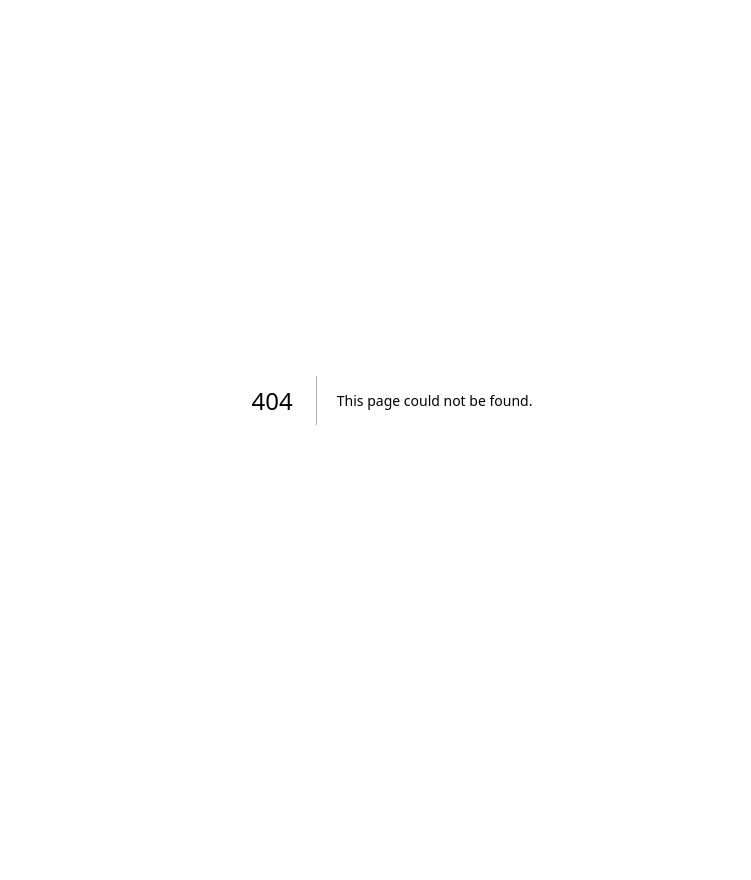
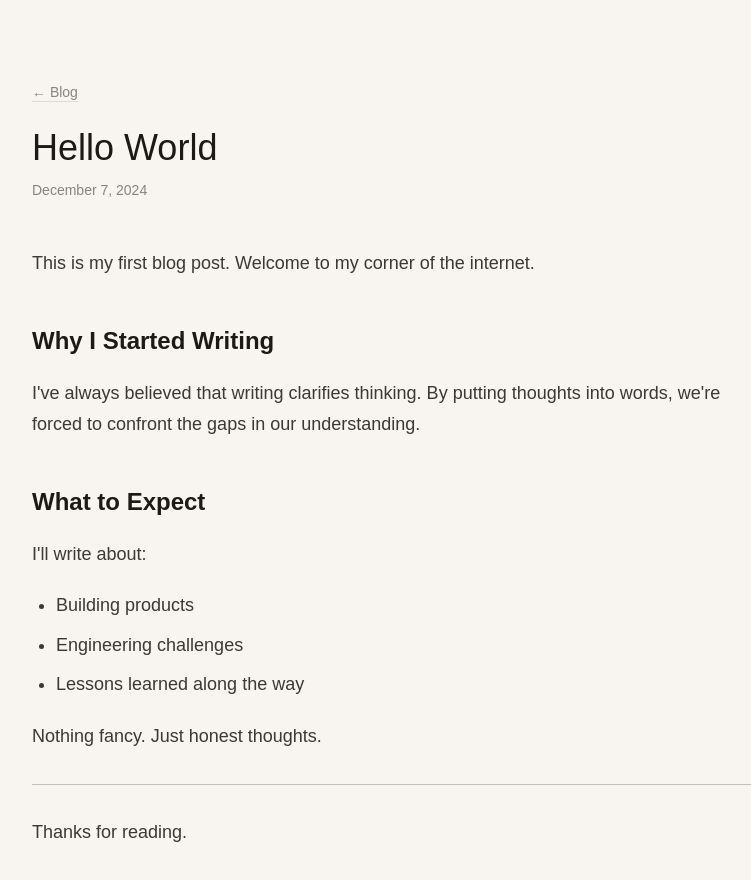
Before and after one commit to ShJavokhir/javokhir.com, a Next.js app: page /blog/hello-world in a window 1280 px wide. Before the commit this address had no page. Shown: the top 880 px of the page, without its empty margins (248-999 px from the left). Before the commit the page ends 800 px from the top, so only its background shows below. Built offline with nearby package versions, Linux system fonts and the light colour scheme.

Commit message:
add static markdown blog
- Blog list page at /blog with post previews
- Single post page at /blog/[slug] with markdown rendering
- Minimal prose styling matching site aesthetic
- Sample post in content/blog/hello-world.md

```diff
--- /dev/null
+++ b/content/blog/hello-world.md
@@ -0,0 +1,25 @@
+---
+title: "Hello World"
+date: "2024-12-07"
+description: "My first blog post — a brief introduction."
+---
+
+This is my first blog post. Welcome to my corner of the internet.
+
+## Why I Started Writing
+
+I've always believed that writing clarifies thinking. By putting thoughts into words, we're forced to confront the gaps in our understanding.
+
+## What to Expect
+
+I'll write about:
+
+- Building products
+- Engineering challenges
+- Lessons learned along the way
+
+Nothing fancy. Just honest thoughts.
+
+---
+
+Thanks for reading.
--- a/package.json
+++ b/package.json
@@ -12,10 +12,12 @@
     "class-variance-authority": "^0.7.1",
     "clsx": "^2.1.1",
     "geist": "^1.5.1",
+    "gray-matter": "^4.0.3",
     "lucide-react": "^0.544.0",
     "next": "15.5.4",
     "react": "19.1.0",
     "react-dom": "19.1.0",
+    "react-markdown": "^10.1.0",
     "tailwind-merge": "^3.3.1"
   },
   "devDependencies": {
--- /dev/null
+++ b/src/lib/blog.ts
@@ -0,0 +1,72 @@
+import fs from "fs";
+import path from "path";
+import matter from "gray-matter";
+
+const POSTS_DIR = path.join(process.cwd(), "content/blog");
+
+export interface PostMeta {
+  slug: string;
+  title: string;
+  date: string;
+  description?: string;
+}
+
+export interface Post extends PostMeta {
+  content: string;
+}
+
+export function getAllPosts(): PostMeta[] {
+  if (!fs.existsSync(POSTS_DIR)) {
+    return [];
+  }
+
+  const files = fs.readdirSync(POSTS_DIR).filter((f) => f.endsWith(".md"));
+
+  const posts = files
+    .map((filename) => {
+      const slug = filename.replace(/\.md$/, "");
+      const filePath = path.join(POSTS_DIR, filename);
+      const fileContent = fs.readFileSync(filePath, "utf-8");
+      const { data } = matter(fileContent);
+
+      return {
+        slug,
+        title: data.title || slug,
+        date: data.date || "",
+        description: data.description,
+      };
+    })
+    .sort((a, b) => (a.date > b.date ? -1 : 1));
+
+  return posts;
+}
+
+export function getPostBySlug(slug: string): Post | null {
+  const filePath = path.join(POSTS_DIR, `${slug}.md`);
+
+  if (!fs.existsSync(filePath)) {
+    return null;
+  }
+
+  const fileContent = fs.readFileSync(filePath, "utf-8");
+  const { data, content } = matter(fileContent);
+
+  return {
+    slug,
+    title: data.title || slug,
+    date: data.date || "",
+    description: data.description,
+    content,
+  };
+}
+
+export function getAllSlugs(): string[] {
+  if (!fs.existsSync(POSTS_DIR)) {
+    return [];
+  }
+
+  return fs
+    .readdirSync(POSTS_DIR)
+    .filter((f) => f.endsWith(".md"))
+    .map((f) => f.replace(/\.md$/, ""));
+}
--- /dev/null
+++ b/src/pages/blog/[slug].tsx
@@ -0,0 +1,74 @@
+import Head from "next/head";
+import Link from "next/link";
+import { GetStaticProps, GetStaticPaths } from "next";
+import ReactMarkdown from "react-markdown";
+import { getAllSlugs, getPostBySlug, Post } from "@/lib/blog";
+
+interface Props {
+  post: Post;
+}
+
+export default function BlogPost({ post }: Props) {
+  return (
+    <div>
+      <Head>
+        <title>{post.title} — Javokhir Shomuratov</title>
+        {post.description && (
+          <meta name="description" content={post.description} />
+        )}
+      </Head>
+
+      <main className="min-h-screen bg-[#f8f5f0] text-[#1f1d1a]">
+        <article className="mx-auto max-w-3xl px-6 py-20">
+          <header className="mb-12">
+            <Link
+              href="/blog"
+              className="text-sm text-[#3c3832]/60 underline decoration-[#c3bfb7]/50 underline-offset-4 transition hover:text-[#3c3832] hover:decoration-[#a79f95]"
+            >
+              ← Blog
+            </Link>
+            <h1 className="mt-6 text-4xl text-[#1c1a17]">{post.title}</h1>
+            <time className="mt-3 block text-sm text-[#3c3832]/60">
+              {formatDate(post.date)}
+            </time>
+          </header>
+
+          <div className="prose">
+            <ReactMarkdown>{post.content}</ReactMarkdown>
+          </div>
+        </article>
+      </main>
+    </div>
+  );
+}
+
+function formatDate(dateStr: string): string {
+  if (!dateStr) return "";
+  const date = new Date(dateStr);
+  return date.toLocaleDateString("en-US", {
+    year: "numeric",
+    month: "long",
+    day: "numeric",
+  });
+}
+
+export const getStaticPaths: GetStaticPaths = async () => {
+  const slugs = getAllSlugs();
+  return {
+    paths: slugs.map((slug) => ({ params: { slug } })),
+    fallback: false,
+  };
+};
+
+export const getStaticProps: GetStaticProps<Props> = async ({ params }) => {
+  const slug = params?.slug as string;
+  const post = getPostBySlug(slug);
+
+  if (!post) {
+    return { notFound: true };
+  }
+
+  return {
+    props: { post },
+  };
+};
--- /dev/null
+++ b/src/pages/blog/index.tsx
@@ -0,0 +1,77 @@
+import Head from "next/head";
+import Link from "next/link";
+import { GetStaticProps } from "next";
+import { getAllPosts, PostMeta } from "@/lib/blog";
+
+interface Props {
+  posts: PostMeta[];
+}
+
+export default function Blog({ posts }: Props) {
+  return (
+    <div>
+      <Head>
+        <title>Blog — Javokhir Shomuratov</title>
+        <meta
+          name="description"
+          content="Thoughts on building products, engineering, and lessons learned."
+        />
+      </Head>
+
+      <main className="min-h-screen bg-[#f8f5f0] text-[#1f1d1a]">
+        <div className="mx-auto max-w-3xl px-6 py-20">
+          <header className="mb-12">
+            <Link
+              href="/"
+              className="text-sm text-[#3c3832]/60 underline decoration-[#c3bfb7]/50 underline-offset-4 transition hover:text-[#3c3832] hover:decoration-[#a79f95]"
+            >
+              ← Home
+            </Link>
+            <h1 className="mt-6 text-4xl text-[#1c1a17]">Blog</h1>
+          </header>
+
+          {posts.length === 0 ? (
+            <p className="text-[#3c3832]/60">No posts yet.</p>
+          ) : (
+            <ul className="space-y-8">
+              {posts.map((post) => (
+                <li key={post.slug}>
+                  <Link href={`/blog/${post.slug}`} className="group block">
+                    <article>
+                      <h2 className="text-xl text-[#1c1a17] underline decoration-transparent underline-offset-4 transition group-hover:decoration-[#c3bfb7]">
+                        {post.title}
+                      </h2>
+                      <time className="mt-1 block text-sm text-[#3c3832]/60">
+                        {formatDate(post.date)}
+                      </time>
+                      {post.description && (
+                        <p className="mt-2 text-[#3c3832]">{post.description}</p>
+                      )}
+                    </article>
+                  </Link>
+                </li>
+              ))}
+            </ul>
+          )}
+        </div>
+      </main>
+    </div>
+  );
+}
+
+function formatDate(dateStr: string): string {
+  if (!dateStr) return "";
+  const date = new Date(dateStr);
+  return date.toLocaleDateString("en-US", {
+    year: "numeric",
+    month: "long",
+    day: "numeric",
+  });
+}
+
+export const getStaticProps: GetStaticProps<Props> = async () => {
+  const posts = getAllPosts();
+  return {
+    props: { posts },
+  };
+};
--- a/src/styles/globals.css
+++ b/src/styles/globals.css
@@ -127,3 +127,101 @@ body {
     @apply bg-background text-foreground;
   }
 }
+
+/* Minimal prose styling for blog posts */
+.prose {
+  color: #3c3832;
+  font-size: 1.125rem;
+  line-height: 1.75;
+}
+
+.prose h2 {
+  color: #1c1a17;
+  font-size: 1.5rem;
+  font-weight: 600;
+  margin-top: 2.5rem;
+  margin-bottom: 1rem;
+}
+
+.prose h3 {
+  color: #1c1a17;
+  font-size: 1.25rem;
+  font-weight: 600;
+  margin-top: 2rem;
+  margin-bottom: 0.75rem;
+}
+
+.prose p {
+  margin-bottom: 1.25rem;
+}
+
+.prose a {
+  color: #1c1a17;
+  text-decoration: underline;
+  text-decoration-color: #c3bfb7;
+  text-underline-offset: 4px;
+  transition: text-decoration-color 0.2s;
+}
+
+.prose a:hover {
+  text-decoration-color: #a79f95;
+}
+
+.prose ul,
+.prose ol {
+  margin-bottom: 1.25rem;
+  padding-left: 1.5rem;
+}
+
+.prose li {
+  margin-bottom: 0.5rem;
+}
+
+.prose ul li {
+  list-style-type: disc;
+}
+
+.prose ol li {
+  list-style-type: decimal;
+}
+
+.prose blockquote {
+  border-left: 3px solid #c3bfb7;
+  padding-left: 1rem;
+  margin: 1.5rem 0;
+  color: #3c3832;
+  font-style: italic;
+}
+
+.prose code {
+  background: #e8e4dc;
+  padding: 0.125rem 0.375rem;
+  border-radius: 0.25rem;
+  font-size: 0.9em;
+}
+
+.prose pre {
+  background: #1c1a17;
+  color: #f8f5f0;
+  padding: 1rem;
+  border-radius: 0.5rem;
+  overflow-x: auto;
+  margin: 1.5rem 0;
+}
+
+.prose pre code {
+  background: transparent;
+  padding: 0;
+  font-size: 0.875rem;
+}
+
+.prose hr {
+  border: none;
+  border-top: 1px solid #c3bfb7;
+  margin: 2rem 0;
+}
+
+.prose strong {
+  color: #1c1a17;
+  font-weight: 600;
+}
```
Also changed, not shown: 1 other file (tests, documents, lock files or other folders).
